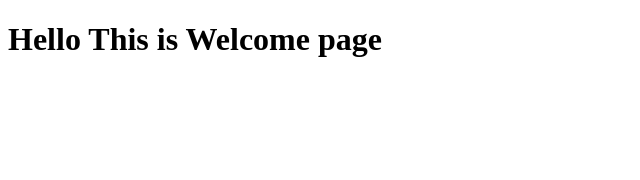
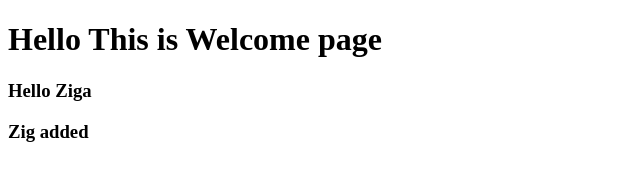
Before and after one commit to Zihan-Codes/ZigTriel, a plain HTML site: page index.html in a window 1280 px wide. Shown: the whole page, without its empty margins (0-640 px from the left). Drawn offline with Linux system fonts and the light colour scheme.

Commit message:
zig fist commit

```diff
--- a/index.html
+++ b/index.html
@@ -6,6 +6,8 @@
 </head>
 <body>
 	<h1>Hello This is Welcome page</h1>
+ <h3>Hello Ziga</h3>
+<h3>Zig added</h3>
 
 </body>
 </html>
```
